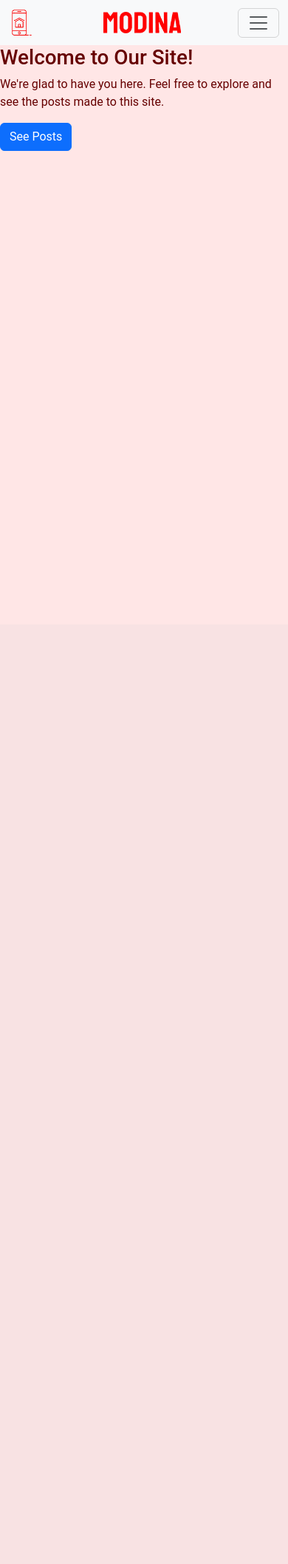
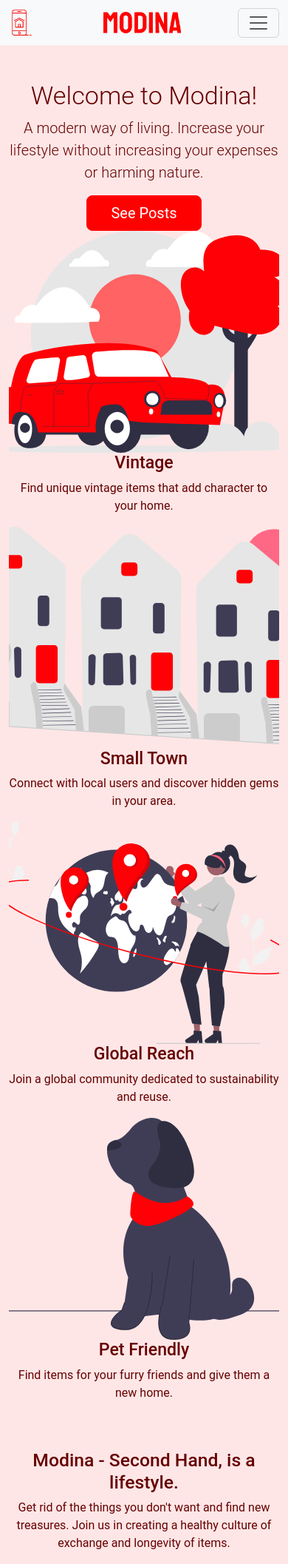
Before and after one commit to D0bledore/django-project, a Django app: page / in a window 390 px wide. Shown: the whole page at 74% size. Before the commit the page ends 204 px from the top, so only its background shows below. Run offline with Django 5.2, Linux system fonts and the light colour scheme.

Commit message:
Update core index page and styles

```diff
--- a/core/templates/core/index.html
+++ b/core/templates/core/index.html
@@ -1,12 +1,46 @@
 {% extends 'base.html' %}
-
 {% load static %}
+{% block stylesheet %}<link rel="stylesheet" href="{% static 'css/core-index.css' %}">{% endblock %}
+{% block title %}Modina Second-Hand{% endblock %}
 
 {% block content %}
-<div class="welcome-container">
-    <h1>Welcome to Our Site!</h1>
-    <p>We're glad to have you here. Feel free to explore and see the posts made to this site.</p>
-    <a href="{% url 'blog_index' %}" class="btn btn-primary">See Posts</a>
+<div class="container-fluid mt-5">
+    <div class="jumbotron text-center">
+        <h1 class="display-4">Welcome to Modina!</h1>
+        <p class="lead">A modern way of living. Increase your lifestyle without increasing your expenses or harming
+            nature.</p>
+        <a href="{% url 'blog_index' %}" class="btn btn-primary btn-lg">See Posts</a>
+    </div>
+</div>
+<div class="container">
+    <div class="row text-center">
+        <div class="col-12 col-md-6 col-lg-3">
+            <img src="{% static 'images/vintage.svg' %}" class="img-fluid" alt="Vintage">
+            <h3>Vintage</h3>
+            <p>Find unique vintage items that add character to your home.</p>
+        </div>
+        <div class="col-12 col-md-6 col-lg-3">
+            <img src="{% static 'images/small-town.svg' %}" class="img-fluid" alt="Small Town">
+            <h3>Small Town</h3>
+            <p>Connect with local users and discover hidden gems in your area.</p>
+        </div>
+        <div class="col-12 col-md-6 col-lg-3">
+            <img src="{% static 'images/world.svg' %}" class="img-fluid" alt="World">
+            <h3>Global Reach</h3>
+            <p>Join a global community dedicated to sustainability and reuse.</p>
+        </div>
+        <div class="col-12 col-md-6 col-lg-3">
+            <img src="{% static 'images/dog.svg' %}" class="img-fluid" alt="Dog">
+            <h3>Pet Friendly</h3>
+            <p>Find items for your furry friends and give them a new home.</p>
+        </div>
+    </div>
 </div>
 
+<div class="text-center mt-5">
+    <h2>Modina - Second Hand, is a lifestyle.</h2>
+    <p>Get rid of the things you don't want and find new treasures. Join us in creating a healthy culture of
+        exchange and longevity of items.</p>
+</div>
+</div>
 {% endblock content %}
--- a/static/css/base.css
+++ b/static/css/base.css
@@ -73,3 +73,15 @@ body {
         margin: 10px 0;
     }
 }
+
+/* Btn Styles */
+.btn-primary {
+    background-color: #ff0000;
+    border-color: #ff0000;
+    padding: 0.5rem 2rem;
+}
+
+.btn-primary:hover {
+    background-color: #dd0000;
+    border-color: #dd0000;
+}
--- /dev/null
+++ b/static/css/core-index.css
@@ -0,0 +1,5 @@
+.img-fluid {
+    width: 100%;
+    height: 300px;
+    object-fit: cover;
+}
```
Also changed, not shown: static/css/contact.css (+0 -11 lines), static/css/style.css (deleted, +0 -104 lines), static/images/For_Modina/skateboard.svg (renamed from static/images/For_Modina/undraw_skateboard_re_we2n.svg), static/images/dog.svg (renamed from static/images/For_Modina/undraw_dog_c7i6.svg), static/images/small-town.svg (renamed from static/images/For_Modina/undraw_small_town_re_7mcn.svg), static/images/vintage.svg (renamed from static/images/For_Modina/undraw_vintage_414k.svg), static/images/world.svg (renamed from static/images/For_Modina/undraw_world_re_768g.svg).
